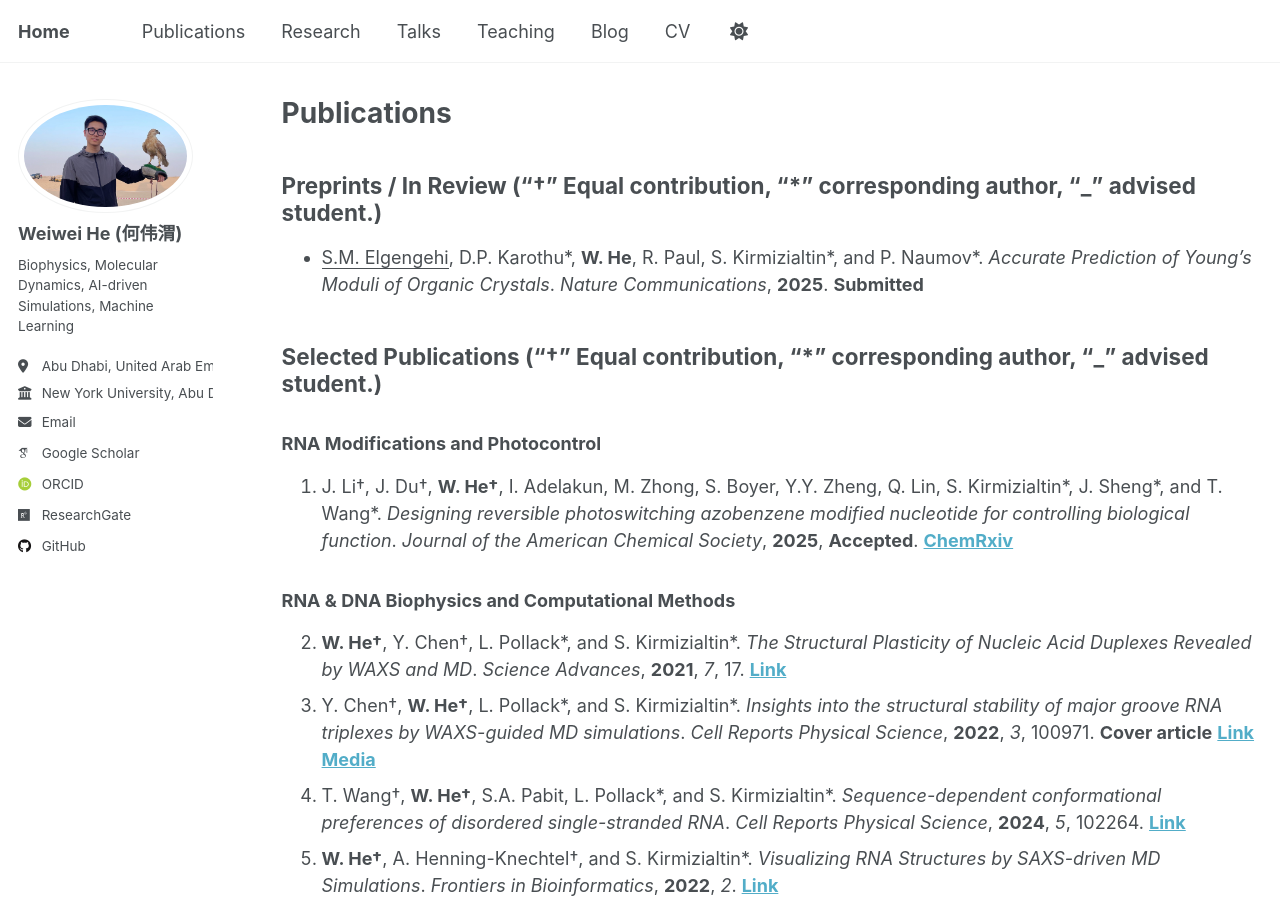
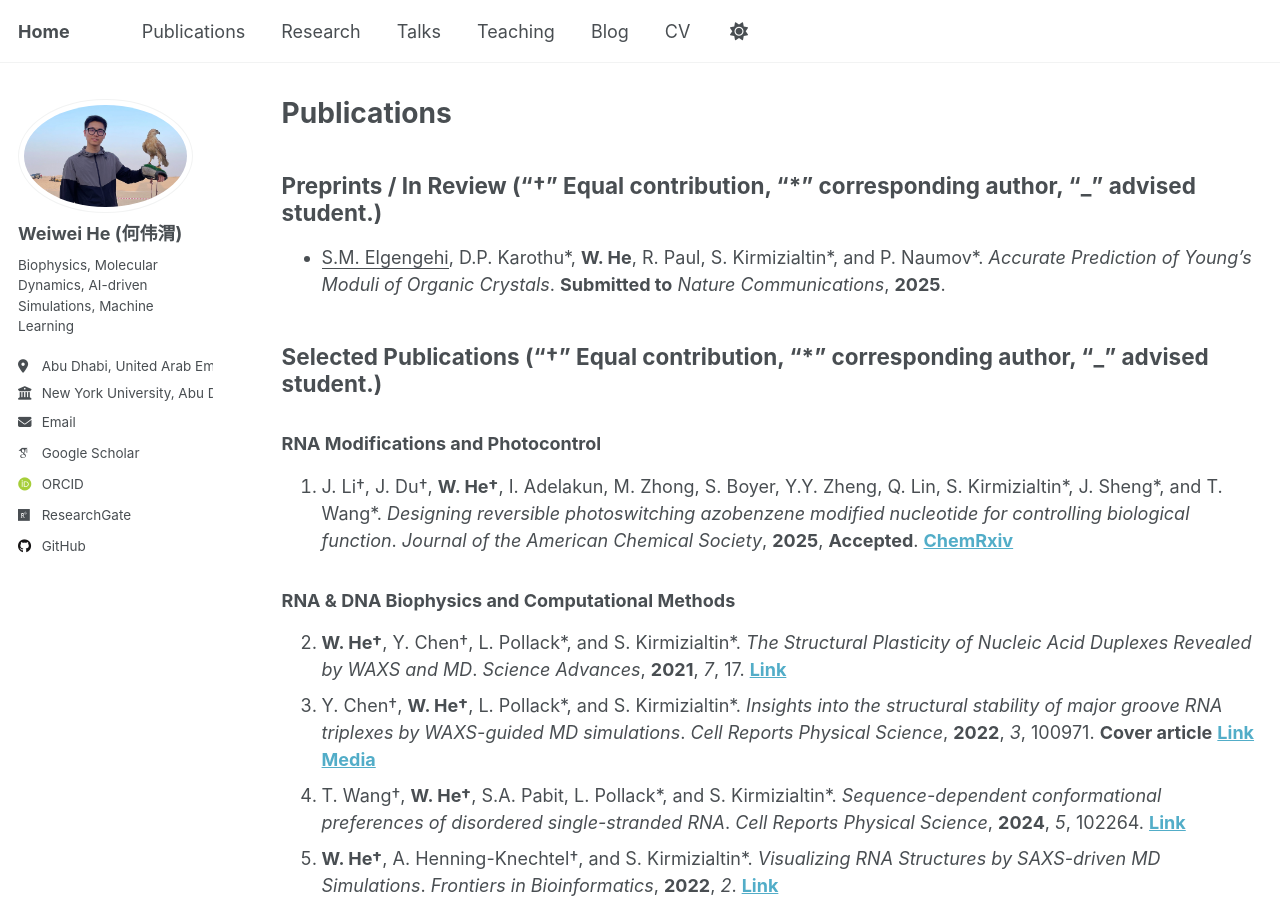
Before and after one commit to Warrenheww/warrenheww.github.io, a Jekyll site: the page built from _pages/publications.md, in a window 1280 px wide and 900 px high. Built offline with Jekyll 4.4.1, drawn with Linux system fonts in a browser that asks for light colours; some web fonts are replaced.

```diff
--- a/_pages/publications.md
+++ b/_pages/publications.md
@@ -7,7 +7,7 @@ author_profile: true
 
 ## Preprints / In Review ("†" Equal contribution, "*" corresponding author, “_” advised student.)
 
-- <ins>S.M. Elgengehi</ins>, D.P. Karothu\*, **W. He**, R. Paul, S. Kirmizialtin\*, and P. Naumov\*. *Accurate Prediction of Young’s Moduli of Organic Crystals*. *Nature Communications*, **2025**. **Submitted**
+- <ins>S.M. Elgengehi</ins>, D.P. Karothu\*, **W. He**, R. Paul, S. Kirmizialtin\*, and P. Naumov\*. *Accurate Prediction of Young’s Moduli of Organic Crystals*. **Submitted to** *Nature Communications*, **2025**.
 
 ## Selected Publications ("†" Equal contribution, "*" corresponding author, “_” advised student.)
 
```
